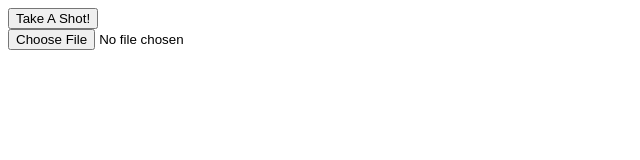
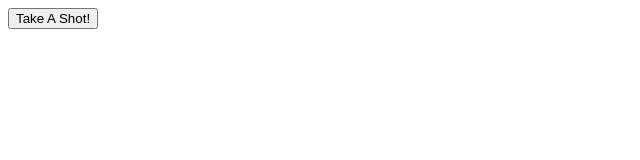
Before and after one commit to TeamColdTea/coldtea-web, a plain HTML site: page index.html in a window 1280 px wide. Shown: the whole page, without its empty margins (0-640 px from the left). Drawn offline with Linux system fonts and the light colour scheme.

Commit message:
Update 2015-08-25T11:35:35.790Z

```diff
--- a/index.html
+++ b/index.html
@@ -1 +1 @@
-<!DOCTYPE html><html lang=en><head><meta charset=UTF-8><title></title></head><body><div id=container-element></div><button id=snapshot>Take A Shot!</button><div id=snapshots></div><form action><input type=file accept=image/* capture=camera></form></body><script src=js/vendor-331153c504.js></script><script src=js/app.js></script></html>
+<!DOCTYPE html><html lang=en><head><meta charset=UTF-8><title></title></head><body><div id=container-element></div><button id=snapshot>Take A Shot!</button><div id=snapshots></div></body><script src=js/vendor-331153c504.js></script><script src=js/app.js></script></html>
```
